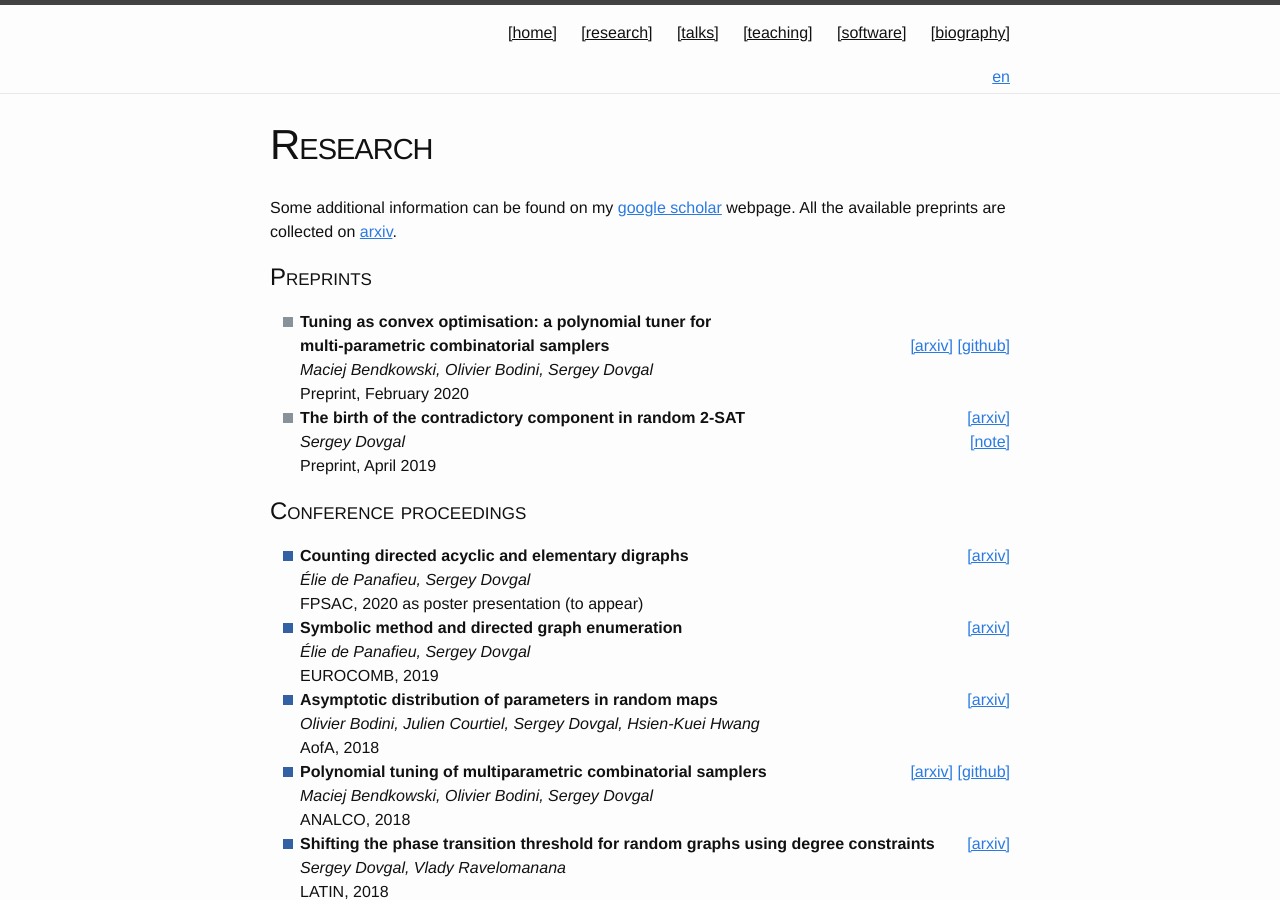
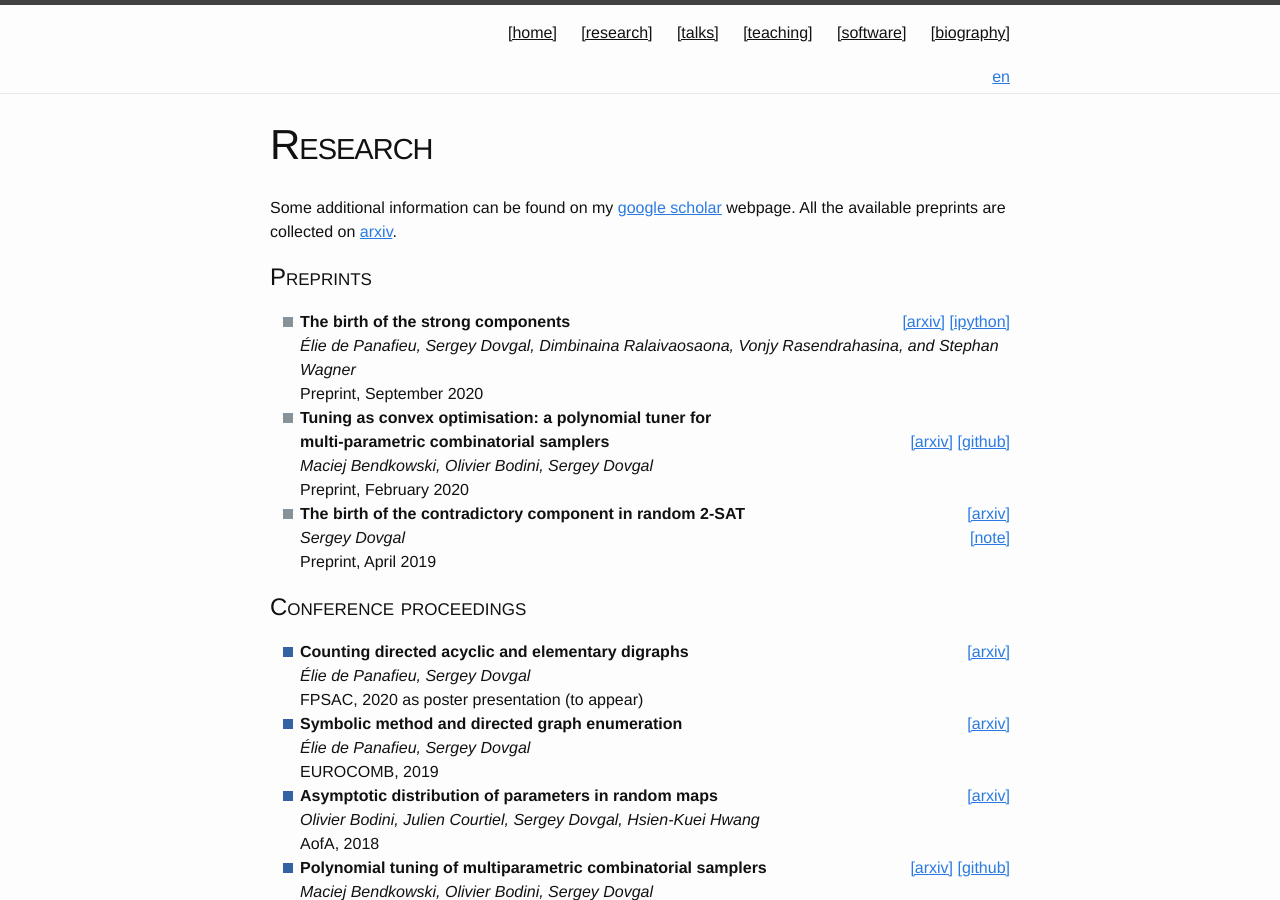
Before and after one commit to Sergey-A-Dovgal/sergey-a-dovgal.github.io, a Jekyll site: the page built from research.md, in a window 1280 px wide and 900 px high. Built offline with Jekyll 4.4.1, drawn with Linux system fonts in a browser that asks for light colours.

Commit message:
Added a preprint on digraphs

```diff
--- a/research.md
+++ b/research.md
@@ -12,6 +12,22 @@ All the available preprints are collected on
 
 # Preprints
 <ul class="pre">
+
+<li><b>
+The birth of the strong components
+</b><div style="float: right">
+<a href="http://arxiv.org/abs/2009.12127">[arxiv]</a>
+<a href="https://gitlab.com/vit.north/strong-components-aux">[ipython]</a>
+<!--<a href="">[slides]</a>-->
+</div><br /><i>
+Élie de Panafieu,
+Sergey Dovgal,
+Dimbinaina Ralaivaosaona,
+Vonjy Rasendrahasina,
+and Stephan Wagner
+</i><br />
+Preprint, September 2020
+</li>
 
 <li><b>
 Tuning as convex optimisation: a polynomial tuner for<br> multi-parametric combinatorial samplers
```
